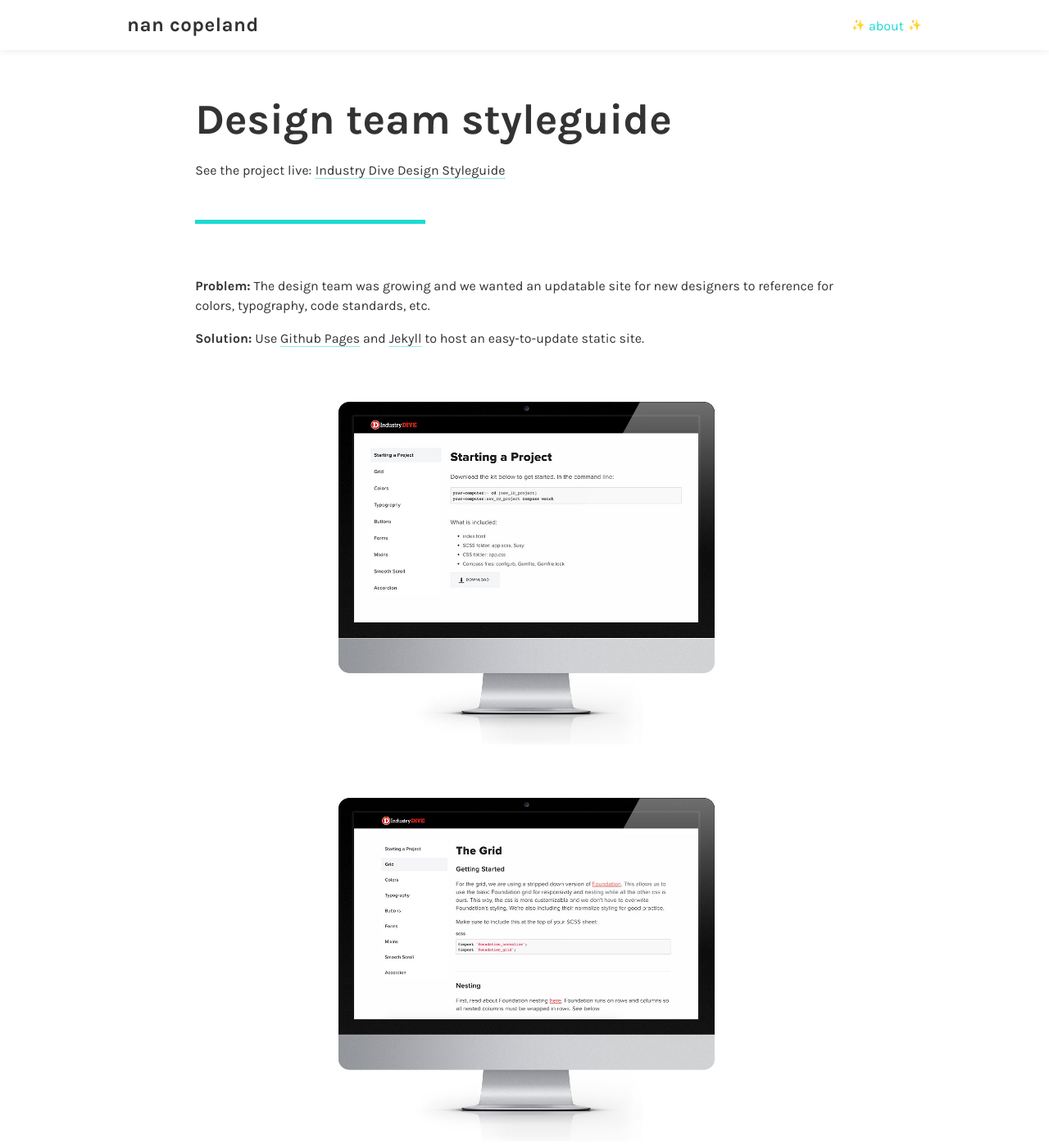
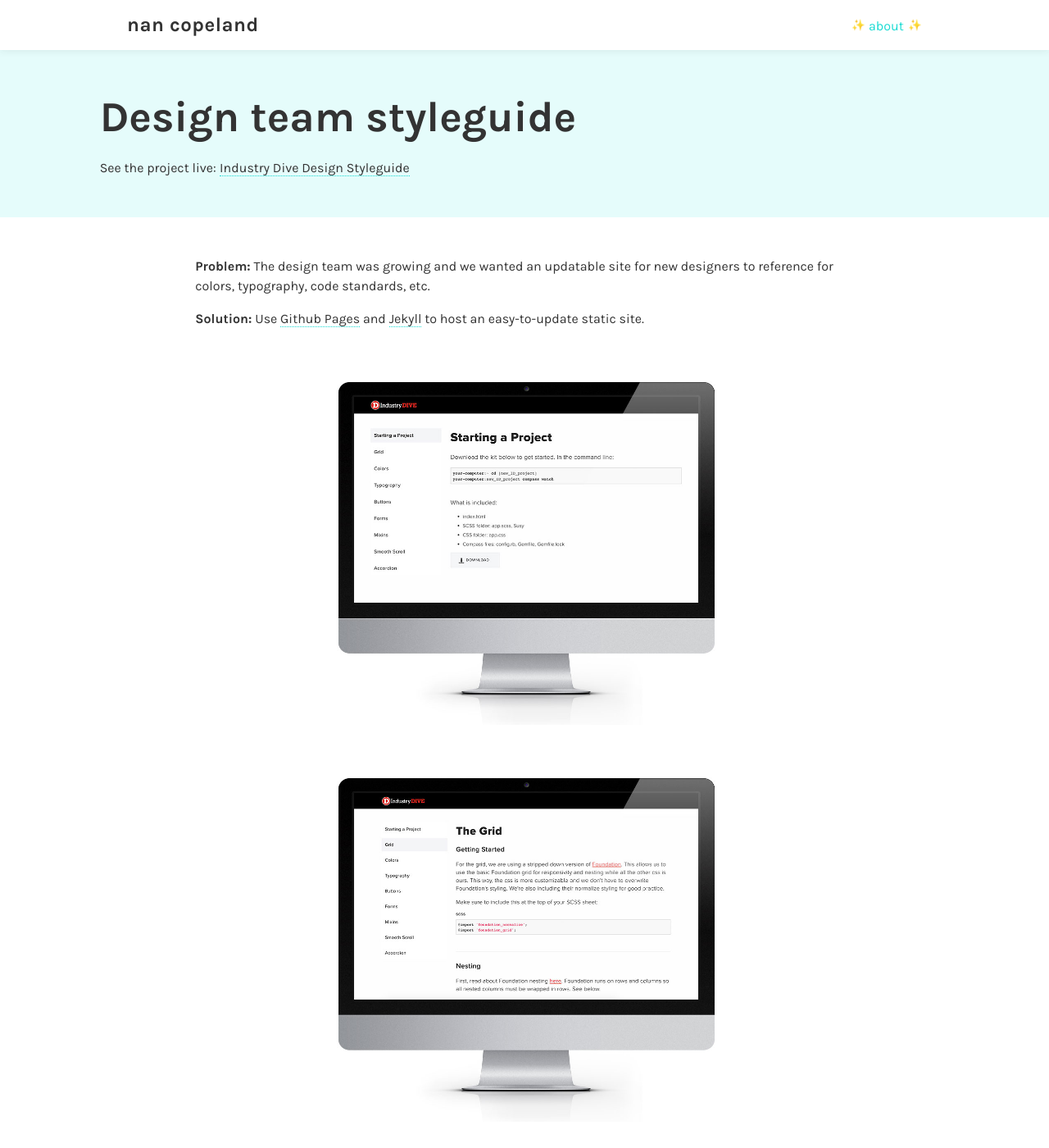
Before and after one commit to nancopeland/old-portfolio-site, a Jekyll site: the page built from _posts/2016-12-1-living-style-guide.markdown, in a window 1280 px wide and 1400 px high. Shown: the whole window at 82% size. Built offline with Jekyll 4.4.1, drawn with Linux system fonts in a browser that asks for light colours; nearby versions of some CDN libraries; emoji names are drawn with the system emoji font.

Commit message:
updating header so it is full width

```diff
--- a/_layouts/post.html
+++ b/_layouts/post.html
@@ -14,7 +14,6 @@
         			<li><a href="{{ page.live-project-link-2 | escape }}" target="_blank">{{ page.live-project-name-2 | escape }}</a></li>
         		{% endif %}
         	</ul>
-        	<hr>
         </div>
   	</header>
 
--- a/_sass/partials/_home.scss
+++ b/_sass/partials/_home.scss
@@ -1,6 +1,9 @@
 // projects partial
 
 // PROJECTS
+.projects {
+	margin-top: 6rem;
+}
 .project-wrapper {
 	@include grid-column(12);
 }
--- a/_sass/partials/_posts.scss
+++ b/_sass/partials/_posts.scss
@@ -1,10 +1,13 @@
 // posts partial
 
 .post-header {
+	background-color: $turquoise-light;
+    max-width: none;
+    padding: 3rem 0;
 	h1 {
 		font-size: 2.25rem;
 		line-height: 1.3;
-		margin: 1rem 0;
+		margin-bottom: 1rem;
 	}
 	p {
 		display: inline-block;
@@ -26,7 +29,7 @@
 	}
 }
 .post-content {
-	margin-bottom: 3rem;
+	margin: 2rem auto 3rem auto;
 	p {
 		margin: 1rem 0;
 	}
--- a/_sass/partials/_universal.scss
+++ b/_sass/partials/_universal.scss
@@ -46,5 +46,5 @@
 	}
 }
 .page-content {
-	margin-top: 6rem; // height of menu
+	margin-top: 61px; // height of menu
 }
```
Also changed, not shown: 5 other files.
